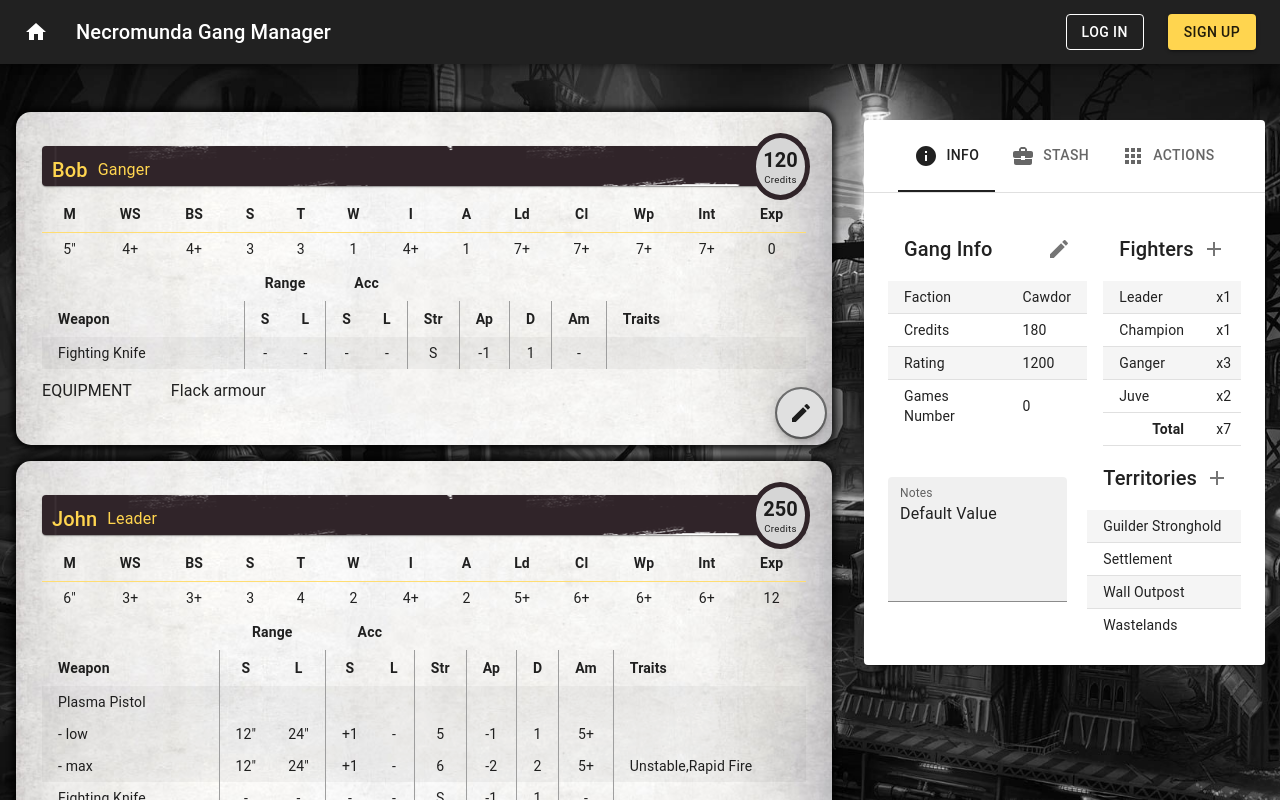
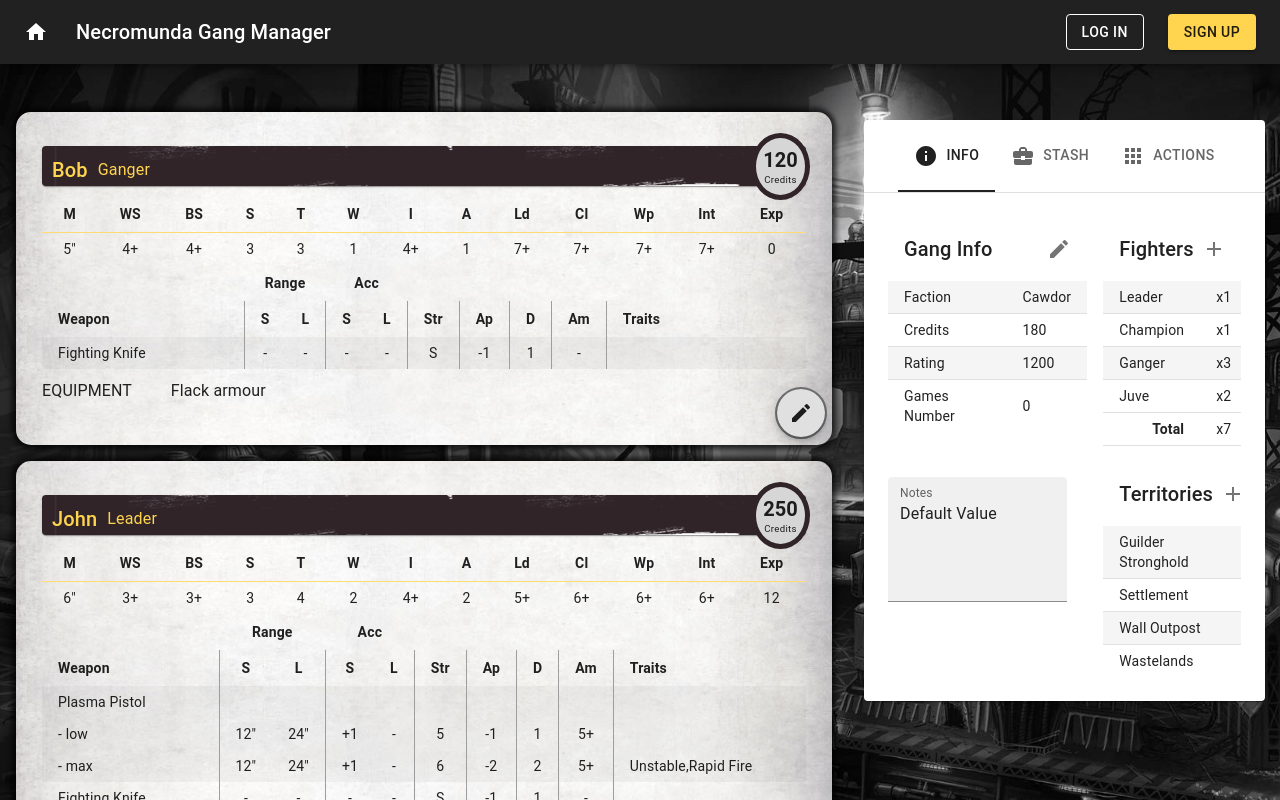
Before and after one commit to RoboutGulman/necromunda-gang-manager, a React (Create React App) app: page /roster/1 in a window 1280 px wide. Built offline with nearby package versions, Linux system fonts and the light colour scheme.

Commit message:
error in console with typography fixed

```diff
--- a/src/components/AppBar/AppBar.tsx
+++ b/src/components/AppBar/AppBar.tsx
@@ -39,6 +39,7 @@
             <HomeIcon />
           </IconButton>
           <Typography
+            component={"span"}
             variant="h6"
             sx={{
               flexGrow: 1,
@@ -50,7 +51,9 @@
               <Box mr={3}>
                 <Avatar> RG</Avatar>
               </Box>
-              <Typography variant="h6">Robout Guilman</Typography>
+              <Typography component={"span"} variant="h6">
+                Robout Guilman
+              </Typography>
             </>
           ) : (
             <>
--- a/src/pages/TeamPage/FighterCardList.tsx
+++ b/src/pages/TeamPage/FighterCardList.tsx
@@ -102,10 +102,15 @@
             alignItems: "center",
             letterSpacing: "1px",
           }}>
-          <Typography variant="h6" color="secondary" sx={{ ml: "10px" }}>
+          <Typography
+            component={"span"}
+            variant="h6"
+            color="secondary"
+            sx={{ ml: "10px" }}>
             {name}
           </Typography>
           <Typography
+            component={"span"}
             variant="body1"
             color="secondary"
             sx={{ ml: "10px", textTransform: "capitalize" }}>
@@ -174,10 +179,14 @@
       {items.length > 0 ? (
         <>
           <Grid item xs={6} md={2}>
-            <Typography variant="body1">{name}</Typography>
+            <Typography component={"span"} variant="body1">
+              {name}
+            </Typography>
           </Grid>
           <Grid item xs={6} md={10}>
-            <Typography variant="body1">{items.join(", ")}</Typography>
+            <Typography component={"span"} variant="body1">
+              {items.join(", ")}
+            </Typography>
           </Grid>
         </>
       ) : (
--- a/src/pages/TeamPage/TeamPage.tsx
+++ b/src/pages/TeamPage/TeamPage.tsx
@@ -140,7 +140,7 @@
         {...other}>
         {value === index && (
           <Box sx={{ p: 3 }}>
-            <Typography>{children}</Typography>
+            <Typography component={"span"}>{children}</Typography>
           </Box>
         )}
       </div>
@@ -246,7 +246,7 @@
           variant="filled"
         />
       </Grid>
-      <Grid lg={5}>
+      <Grid item lg={5}>
         <TableToolbar title="Territories" icon={<AddIcon />} />
         <TerritoriesTable />
       </Grid>
@@ -274,7 +274,7 @@
         expanded={expanded === "panel1"}
         onChange={handleChange("panel1")}>
         <AccordionSummary aria-controls="panel1bh-content" id="panel1bh-header">
-          <Typography>Gang Info</Typography>
+          <Typography component={"span"}>Gang Info</Typography>
         </AccordionSummary>
         <AccordionDetails>
           <TeamInfoTable />
@@ -289,7 +289,7 @@
         expanded={expanded === "panel2"}
         onChange={handleChange("panel2")}>
         <AccordionSummary aria-controls="panel2bh-content" id="panel2bh-header">
-          <Typography>Fighters</Typography>
+          <Typography component={"span"}>Fighters</Typography>
         </AccordionSummary>
         <AccordionDetails>
           <FighterRangsTable />
@@ -304,7 +304,7 @@
         expanded={expanded === "panel3"}
         onChange={handleChange("panel3")}>
         <AccordionSummary aria-controls="panel3bh-content" id="panel3bh-header">
-          <Typography>Territories</Typography>
+          <Typography component={"span"}>Territories</Typography>
         </AccordionSummary>
         <AccordionDetails>
           <TerritoriesTable />
@@ -332,10 +332,10 @@
         pr: { xs: 1, sm: 1 },
       }}>
       <Typography
+        component={"span"}
         sx={{ flex: "1 1 100%" }}
         variant="h6"
-        id="tableTitle"
-        component="div">
+        id="tableTitle">
         {title}
       </Typography>
       <Tooltip title="Filter list">
```
